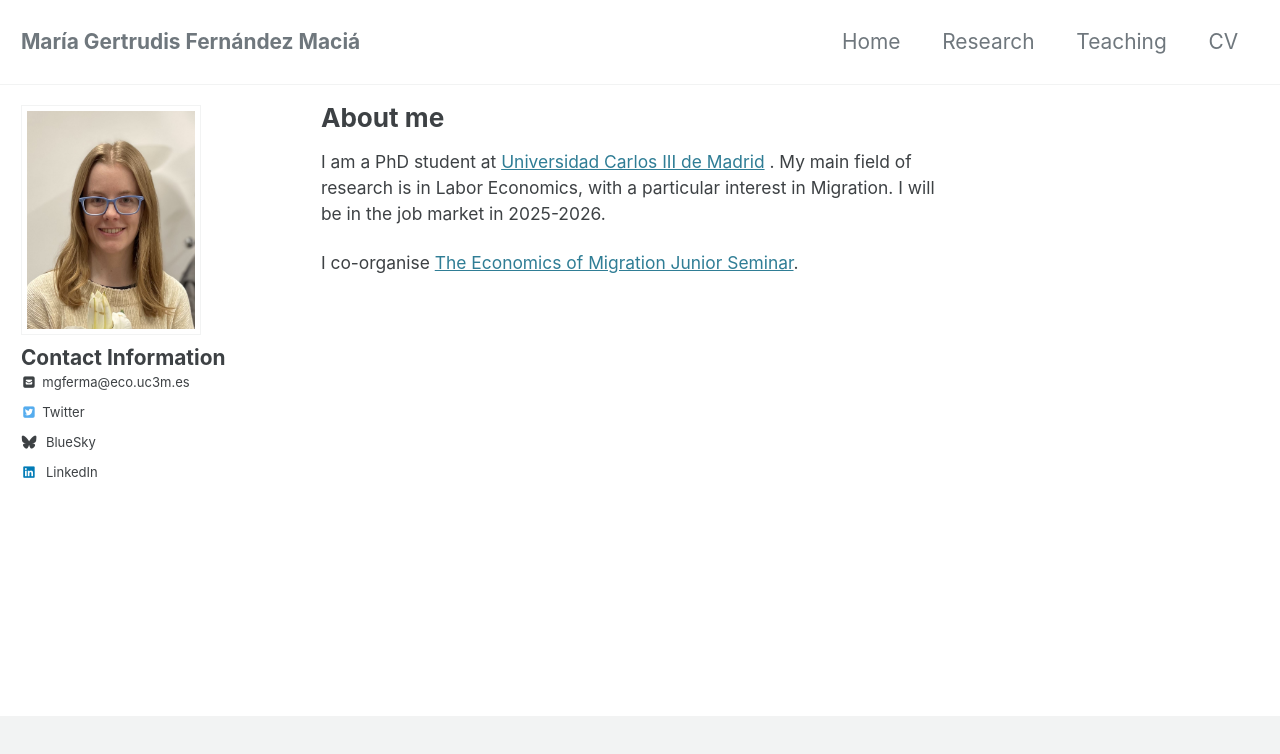
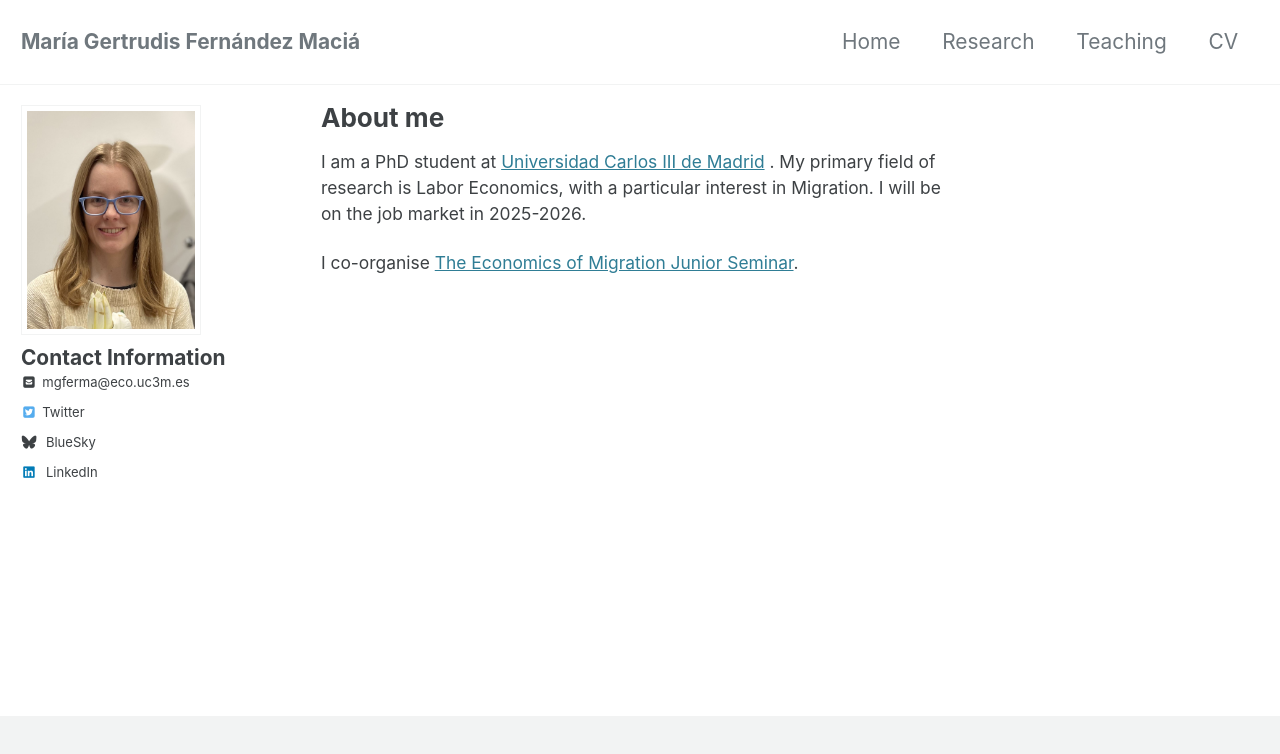
Before and after one commit to mgfernandezmacia/mgfernandezmacia.github.io, a Jekyll site: the page built from index.html, in a window 1280 px wide, cut to the strip 0-754 px from the top of the page. Built offline with Jekyll 4.4.1, drawn with Linux system fonts in a browser that asks for light colours; cached includes are drawn as plain includes; the list of posts is cut into pages by our own code.

Commit message:
Add files via upload

```diff
--- a/_layouts/home.html
+++ b/_layouts/home.html
@@ -6,6 +6,6 @@ layout: archive
 
 <div id="about-me">
     <p style="font-size: smaller;">I am a PhD student at <a href="https://economics.uc3m.es/" target="_blank" rel="noopener noreferrer">Universidad Carlos III de Madrid</a>
-. My main field of research is in Labor Economics, with a particular interest in Migration. I will be in the job market in 2025-2026. </p>
+. My primary field of research is Labor Economics, with a particular interest in Migration. I will be on the job market in 2025-2026. </p>
     <p style="font-size: smaller;"> I co-organise <a href="https://sites.google.com/view/the-economics-of-migration/home" target="_blank" rel="noopener noreferrer">The Economics of Migration Junior Seminar</a>.</p>
 </div>
```
